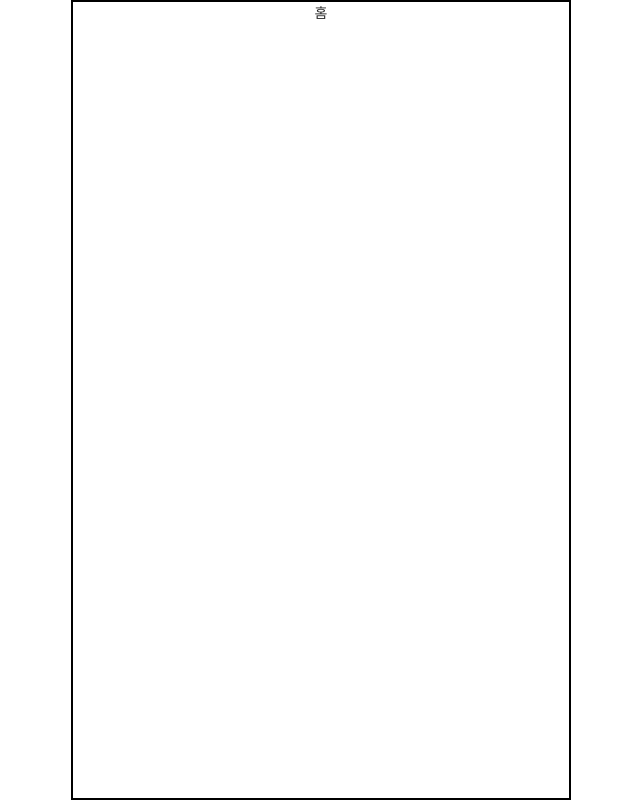
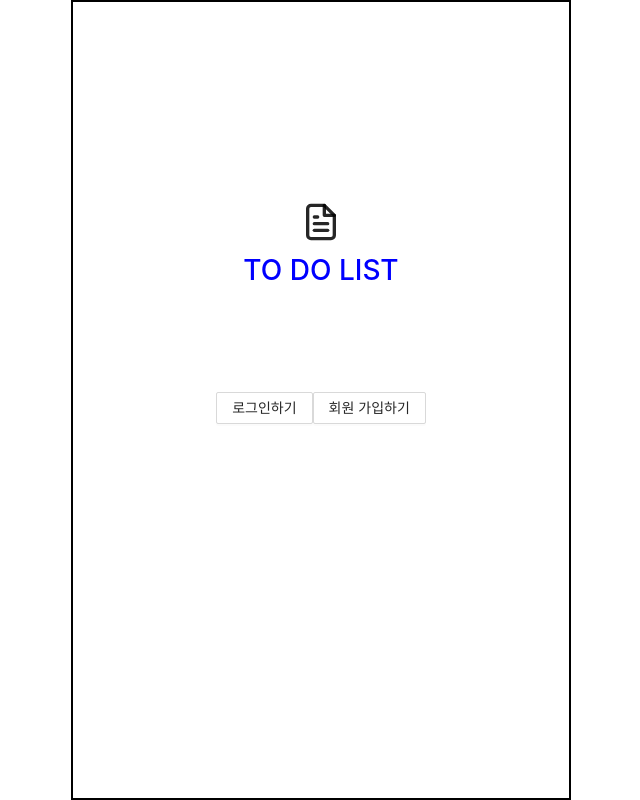
Before and after one commit to hyunjin0910/Todolist, a React (Create React App) app: page / in a window 1280 px wide. Shown: the whole page, without its empty margins (319-959 px from the left). Built offline with nearby package versions, Linux system fonts and the light colour scheme.

Commit message:
design: 홈화면 꾸미기

```diff
--- a/package.json
+++ b/package.json
@@ -12,6 +12,7 @@
     "axios": "^0.27.2",
     "emotion": "^11.0.0",
     "feather-icons": "^4.29.0",
+    "netlify-cli": "^11.5.0",
     "react": "^18.2.0",
     "react-dom": "^18.2.0",
     "react-feather": "^2.0.10",
--- a/src/pages/home.js
+++ b/src/pages/home.js
@@ -1,5 +1,30 @@
+import React from "react";
+import { FileText } from "react-feather";
+import { useNavigate } from "react-router-dom";
+import styled from "@emotion/styled";
+import { Button } from "antd";
 const Home = () => {
-  return <>홈</>;
+  const navigate = useNavigate();
+  return (
+    <Wrapper>
+      <FileText size="40px" />
+      <h1 style={{ color: "blue" }}> TO DO LIST</h1>
+      <UserWrapper>
+        <Button onClick={() => navigate("/signIn")}>로그인하기</Button>
+        <Button onClick={() => navigate("/signUp")}>회원 가입하기</Button>
+      </UserWrapper>
+    </Wrapper>
+  );
 };
 
 export default Home;
+
+const Wrapper = styled.div`
+  margin-top: 200px;
+  text-align: center;
+`;
+
+const UserWrapper = styled.div`
+  display: flex;
+  margin-top: 100px;
+`;
```
Also changed, not shown: 1 other file (tests, documents, lock files or other folders).
